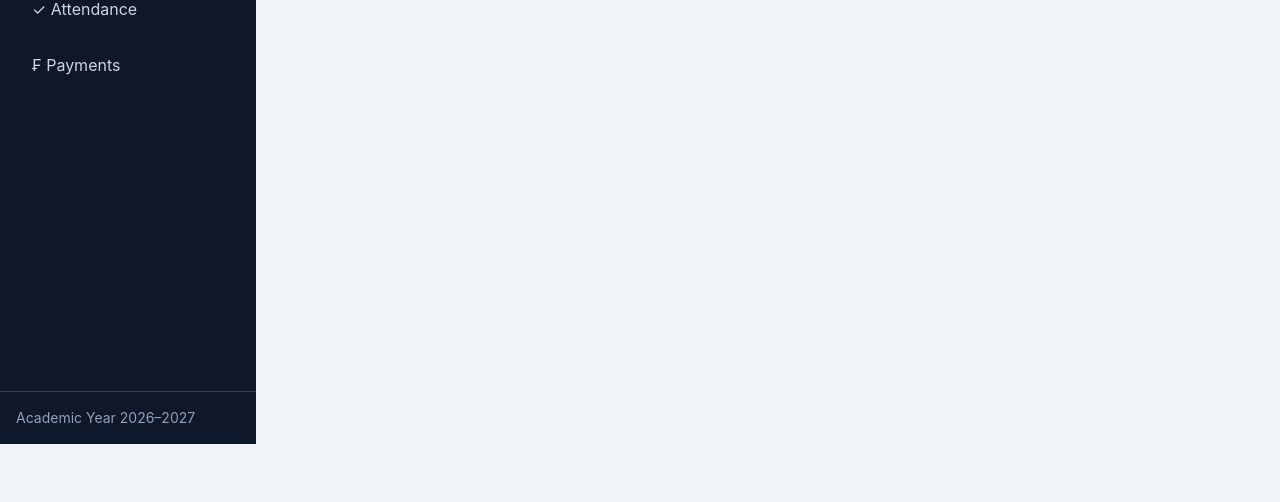
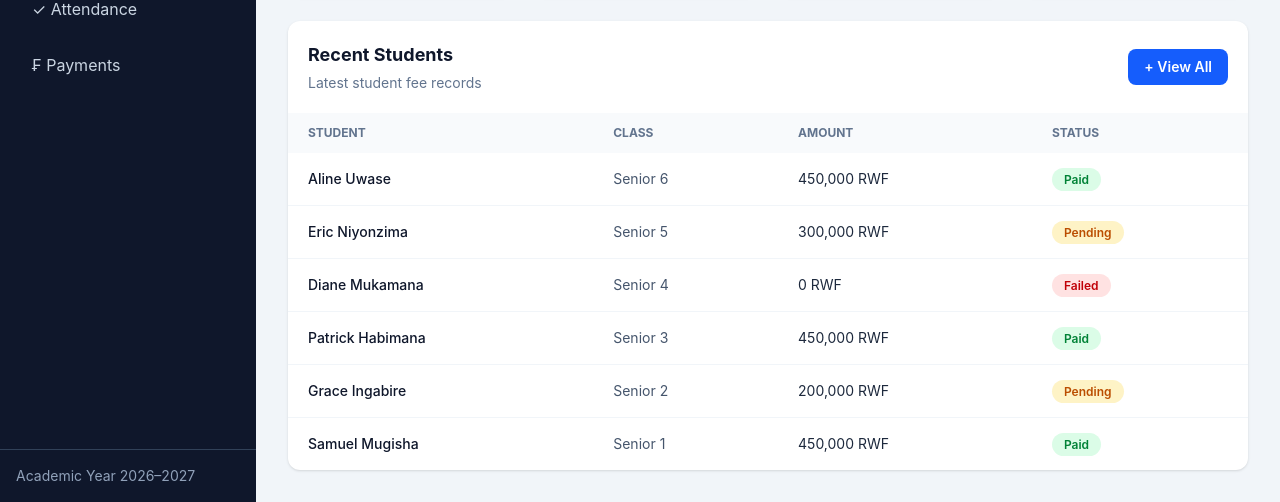
Before and after one commit to Neema2023/week3-tailwind-dashboard, a website built with Vite: page index.html in a window 1280 px wide. Shown: the part 356-858 px from the top of the page. Before the commit the page ends 800 px from the top, so only its background shows below. Built offline with nearby package versions, Linux system fonts and the light colour scheme.

Commit message:
Add responsive student fees table

```diff
--- a/index.html
+++ b/index.html
@@ -102,6 +102,92 @@
 
                 </div>
 
+
+
+                <!-- Students Table -->
+                <div class="overflow-hidden rounded-xl bg-white shadow-sm">
+                    <div class="flex flex-wrap items-center justify-between gap-3 p-5">
+                        <div>
+                            <h3 class="text-lg font-bold text-slate-900">Recent Students</h3>
+                            <p class="mt-1 text-sm text-slate-500">Latest student fee records</p>
+                        </div>
+
+                        <button type="button" class="rounded-lg bg-blue-600 px-4 py-2 text-sm font-semibold text-white transition hover:bg-blue-700 focus:outline-none focus:ring-2 focus:ring-blue-500 focus:ring-offset-2">
+      + View All
+    </button>
+                    </div>
+
+                    <div class="overflow-x-auto">
+                        <table class="w-full min-w-[700px] text-left text-sm">
+                            <thead class="bg-slate-50 text-xs uppercase text-slate-500">
+                                <tr>
+                                    <th scope="col" class="px-5 py-3">Student</th>
+                                    <th scope="col" class="px-5 py-3">Class</th>
+                                    <th scope="col" class="px-5 py-3">Amount</th>
+                                    <th scope="col" class="px-5 py-3">Status</th>
+                                </tr>
+                            </thead>
+
+                            <tbody class="divide-y divide-slate-100">
+                                <tr class="transition hover:bg-slate-50">
+                                    <td class="px-5 py-4 font-medium text-slate-900">Aline Uwase</td>
+                                    <td class="px-5 py-4 text-slate-600">Senior 6</td>
+                                    <td class="px-5 py-4">450,000 RWF</td>
+                                    <td class="px-5 py-4">
+                                        <span class="rounded-full bg-green-100 px-3 py-1 text-xs font-semibold text-green-700">Paid</span>
+                                    </td>
+                                </tr>
+
+                                <tr class="transition hover:bg-slate-50">
+                                    <td class="px-5 py-4 font-medium text-slate-900">Eric Niyonzima</td>
+                                    <td class="px-5 py-4 text-slate-600">Senior 5</td>
+                                    <td class="px-5 py-4">300,000 RWF</td>
+                                    <td class="px-5 py-4">
+                                        <span class="rounded-full bg-amber-100 px-3 py-1 text-xs font-semibold text-amber-700">Pending</span>
+                                    </td>
+                                </tr>
+
+                                <tr class="transition hover:bg-slate-50">
+                                    <td class="px-5 py-4 font-medium text-slate-900">Diane Mukamana</td>
+                                    <td class="px-5 py-4 text-slate-600">Senior 4</td>
+                                    <td class="px-5 py-4">0 RWF</td>
+                                    <td class="px-5 py-4">
+                                        <span class="rounded-full bg-red-100 px-3 py-1 text-xs font-semibold text-red-700">Failed</span>
+                                    </td>
+                                </tr>
+
+                                <tr class="transition hover:bg-slate-50">
+                                    <td class="px-5 py-4 font-medium text-slate-900">Patrick Habimana</td>
+                                    <td class="px-5 py-4 text-slate-600">Senior 3</td>
+                                    <td class="px-5 py-4">450,000 RWF</td>
+                                    <td class="px-5 py-4">
+                                        <span class="rounded-full bg-green-100 px-3 py-1 text-xs font-semibold text-green-700">Paid</span>
+                                    </td>
+                                </tr>
+
+                                <tr class="transition hover:bg-slate-50">
+                                    <td class="px-5 py-4 font-medium text-slate-900">Grace Ingabire</td>
+                                    <td class="px-5 py-4 text-slate-600">Senior 2</td>
+                                    <td class="px-5 py-4">200,000 RWF</td>
+                                    <td class="px-5 py-4">
+                                        <span class="rounded-full bg-amber-100 px-3 py-1 text-xs font-semibold text-amber-700">Pending</span>
+                                    </td>
+                                </tr>
+
+                                <tr class="transition hover:bg-slate-50">
+                                    <td class="px-5 py-4 font-medium text-slate-900">Samuel Mugisha</td>
+                                    <td class="px-5 py-4 text-slate-600">Senior 1</td>
+                                    <td class="px-5 py-4">450,000 RWF</td>
+                                    <td class="px-5 py-4">
+                                        <span class="rounded-full bg-green-100 px-3 py-1 text-xs font-semibold text-green-700">Paid</span>
+                                    </td>
+                                </tr>
+                            </tbody>
+                        </table>
+                    </div>
+                </div>
+
+
             </section>
 
 
```
